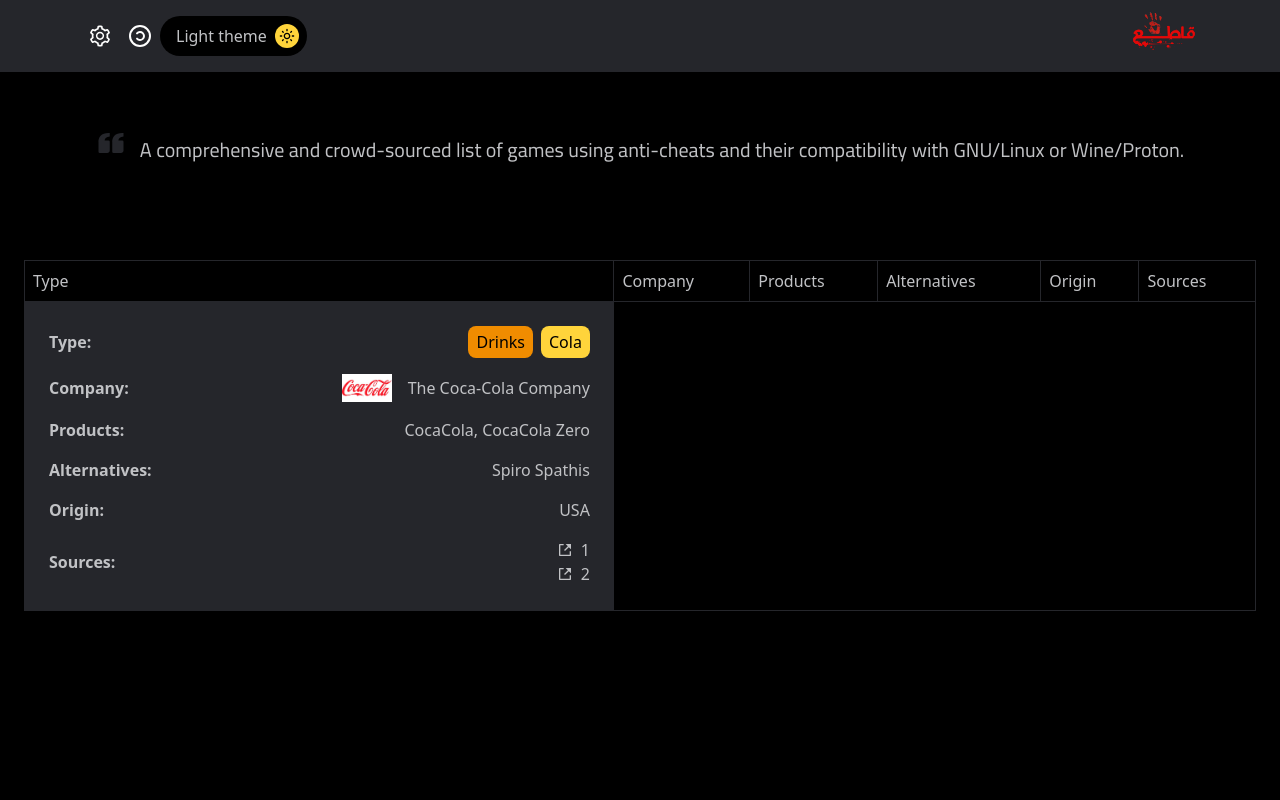
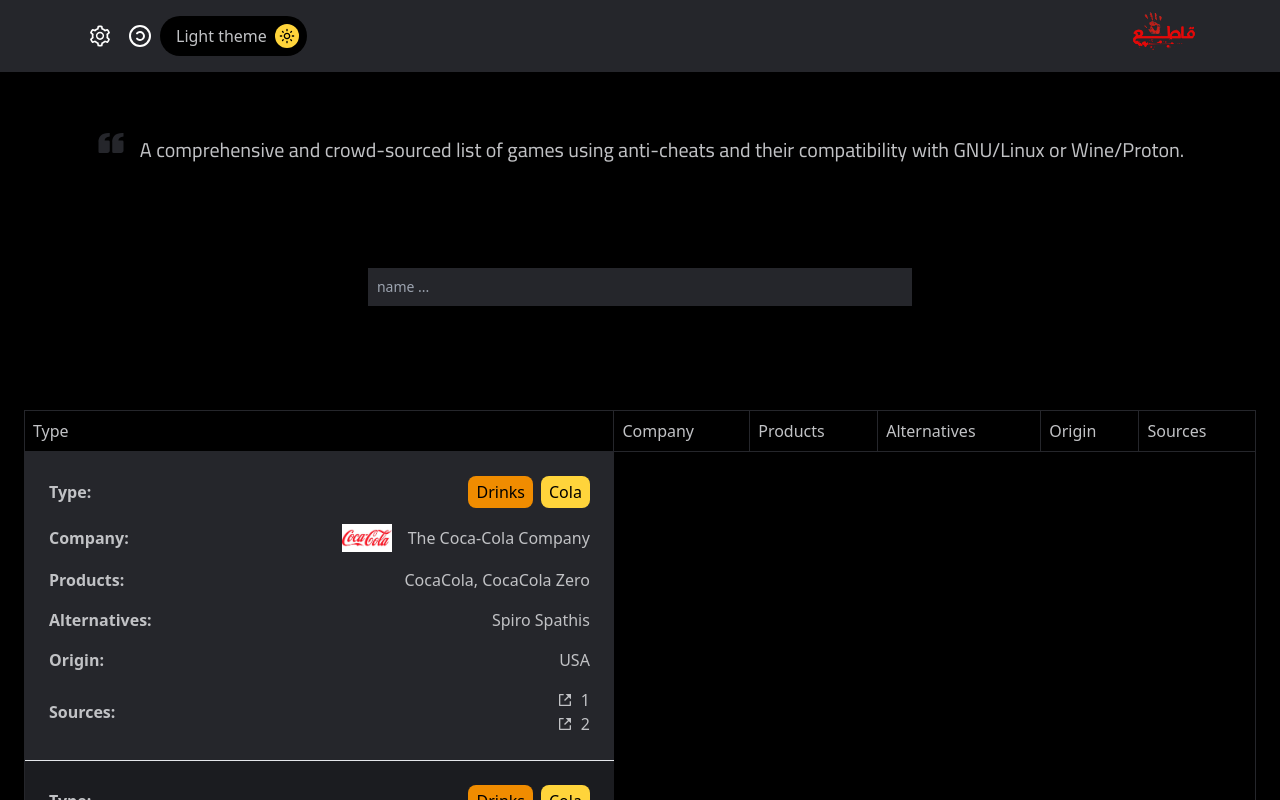
Before and after one commit to 0xyosef/boycott, a Next.js app: page / in a window 1280 px wide. Shown: the top 800 px of the page. Built offline with nearby package versions, Linux system fonts and the light colour scheme.

Commit message:
fixed conflect

```diff
--- a/boycott.json
+++ b/boycott.json
@@ -1,4 +1,49 @@
 [
+  {
+    "type": ["drinks", "cola"],
+    "company": {
+      "name": "The Coca-Cola Company",
+      "image": "/cola.jpg",
+      "imageAlt": "CocaCola Logo"
+    },
+    "products": [
+      {
+        "name": "CocaCola",
+        "image": "/cola.jpg",
+        "imageAlt": "CocaCola",
+        "alternatives": [
+          {
+            "name": "Spiro Spathis Cola",
+            "image": "/spiro-spathis.jpg",
+            "imageAlt": "Spiro Spathis Cola"
+          }
+        ]
+      },
+      {
+        "name": "CocaCola Zero",
+        "image": "/cola-zero.jpg",
+        "imageAlt": "CocaCola Zero",
+        "alternatives": []
+      }
+    ],
+    "alternatives": [
+      {
+        "name": "Spiro Spathis",
+        "origin": "Egypt",
+        "image": "/spiro-spathis.jpg",
+        "imageAlt": "Spiro Spathis Logo",
+        "sources": [
+          "https://yellowpages.com.eg/en/profile/Mymco-For-Food-&-Beverages-_-Spiro-Spathis/670434",
+          "https://arz.wikipedia.org/wiki/%D8%B3%D8%A8%D9%8A%D8%B1%D9%88_%D8%B3%D8%A8%D8%A7%D8%AA%D8%B3"
+        ]
+      }
+    ],
+    "origin": "USA",
+    "sources": [
+      "https://en.wikipedia.org/wiki/The_Coca-Cola_Company",
+      "https://en.wikipedia.org/wiki/Coca-Cola"
+    ]
+  },
   {
     "type": ["drinks", "cola"],
     "company": {
--- a/package.json
+++ b/package.json
@@ -9,8 +9,6 @@
     "lint": "next lint"
   },
   "dependencies": {
-    "@mantine/core": "^7.1.7",
-    "@mantine/hooks": "^7.1.7",
     "@tailwindcss/container-queries": "^0.1.1",
     "icons-react": "^3.7.1",
     "next": "14.0.0",
--- a/postcss.config.js
+++ b/postcss.config.js
@@ -2,5 +2,5 @@
   plugins: {
     tailwindcss: {},
     autoprefixer: {},
-  },
+  }
 }
--- a/src/app/_components/Hero.tsx
+++ b/src/app/_components/Hero.tsx
@@ -1,5 +1,6 @@
 import { Cairo } from "next/font/google";
 import HeroText from "@/app/_components/HeroText";
+import Search from "@/components/Search";
 
 const cairo = Cairo({
     subsets: ["latin"],
@@ -8,9 +9,12 @@
 });
 export default function Hero() {
     return (
-    <div className="flex flex-col">
+        <div className="flex flex-col items-center">
             <div className={`flex md:text-xl text-[16px] ${cairo.className}`}>
                 <HeroText />
+            </div>
+            <div className="mt-24 w-3/6 ">
+               <Search />
             </div>
         </div>
     );
--- a/src/app/globals.css
+++ b/src/app/globals.css
@@ -1,8 +1,3 @@
 @tailwind base;
 @tailwind components;
 @tailwind utilities;
-
-
-body {
-
-}
--- a/src/app/layout.tsx
+++ b/src/app/layout.tsx
@@ -1,9 +1,6 @@
 import type { Metadata } from 'next'
-import { Cairo } from 'next/font/google'
 import './globals.css'
 import NavBar from "@/components/NavBar";
-
-
 
 export const metadata: Metadata = {
   title: 'Create Next App',
--- a/src/app/page.tsx
+++ b/src/app/page.tsx
@@ -1,16 +1,20 @@
 import Hero from "@/app/_components/Hero";
 import Table from "@/components/Table";
 import data from "../../boycott.json";
+import {FilterProvider} from "@/contexts/FilterContext";
 
 export default function Home() {
+
     return (
         <div className="flex flex-col items-center justify-center px-6 py-16">
+            <FilterProvider  name={""}>
             <div>
                 <Hero />
             </div>
                 <main className="pt-24 w-full flex @container">
                     <Table data={data} />
             </main>
+            </FilterProvider>
         </div>
     );
 }
--- /dev/null
+++ b/src/components/Search.tsx
@@ -0,0 +1,15 @@
+"use client"
+
+import {useFilter} from "@/contexts/FilterContext";
+
+export default function Search(){
+    const [_,setFilter]=useFilter();
+    return <input
+                onChange={(e)=>setFilter(e.target.value)}
+                className="border border-primary my-2 py-2 px-2 w-full bg-background-light
+                focus:outline-none focus:border-accent  sm:text-sm"
+                placeholder="name ..."
+                type="text"
+                name="search"
+            />
+}
--- a/src/components/Table.tsx
+++ b/src/components/Table.tsx
@@ -1,12 +1,16 @@
+"use client"
 import Tbody from "@/components/Tbody";
 import BoycottItem from "@/types/boycott";
 import Thead from "./Thead";
+import {useFilter} from "@/contexts/FilterContext";
 
 type Props = {
   data: BoycottItem[];
 };
 export default function Table({ data }: Props) {
-  return (
+    const [name,_]=useFilter();
+
+    return (
     <table
       role="table"
       className="text-left border border-primary bg-background text-text max-w-full w-full"
@@ -16,7 +20,9 @@
         role="rowgroup"
         className="divide-y text-text border border-primary"
       >
-        {data.map((data, id) => (
+      {data.filter((data)=>{
+          return name === '' ? data : data.company.name.toLowerCase().includes(name)
+      }).map((data, id) => (
           <Tbody key={id} {...data} />
         ))}
       </tbody>
--- /dev/null
+++ b/src/contexts/FilterContext.tsx
@@ -0,0 +1,28 @@
+"use client"
+import React, { createContext, useContext, useState } from 'react';
+
+
+
+type FilterContextType =[string, React.Dispatch<React.SetStateAction<string>>]
+
+const FilterContext = createContext<FilterContextType | undefined>(undefined);
+interface ProviderProps {
+    children: React.ReactNode;
+    name: string;
+}
+export function FilterProvider({children,name}:ProviderProps) {
+    const state=useState(name)
+    return (
+        <FilterContext.Provider value={state}>
+            {children}
+        </FilterContext.Provider>
+    );
+}
+
+export function useFilter() {
+    const context = useContext(FilterContext);
+    if (!context) {
+        throw new Error('useFilter must be used within a FilterProvider');
+    }
+    return context;
+}
```
Also changed, not shown: src/app/_components/HeroText.tsx (line endings or trailing spaces), src/components/TableCompany.tsx (indentation only), 1 other file (tests, documents, lock files or other folders). Lines whose indentation alone changed are shown as unchanged.
